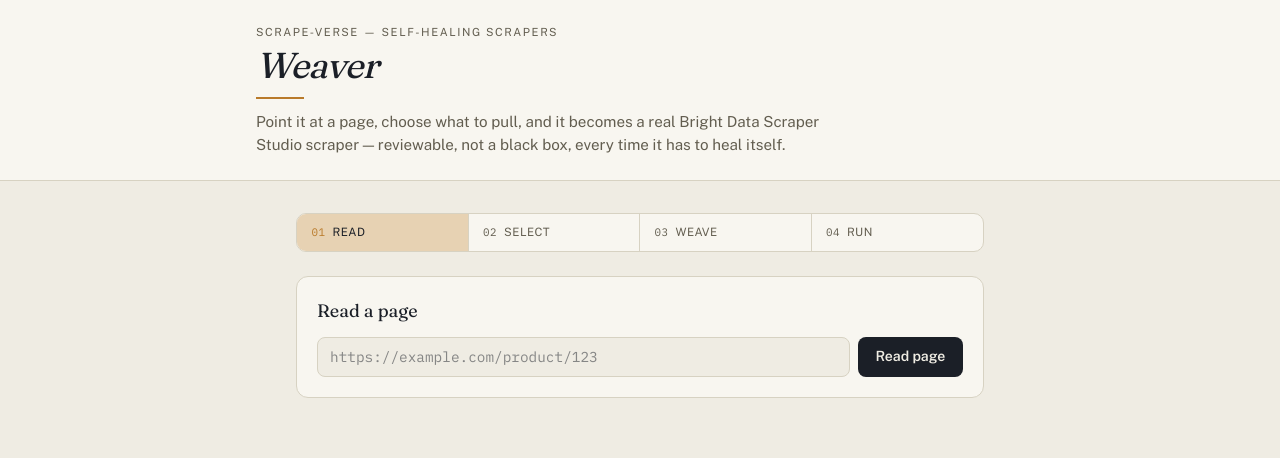
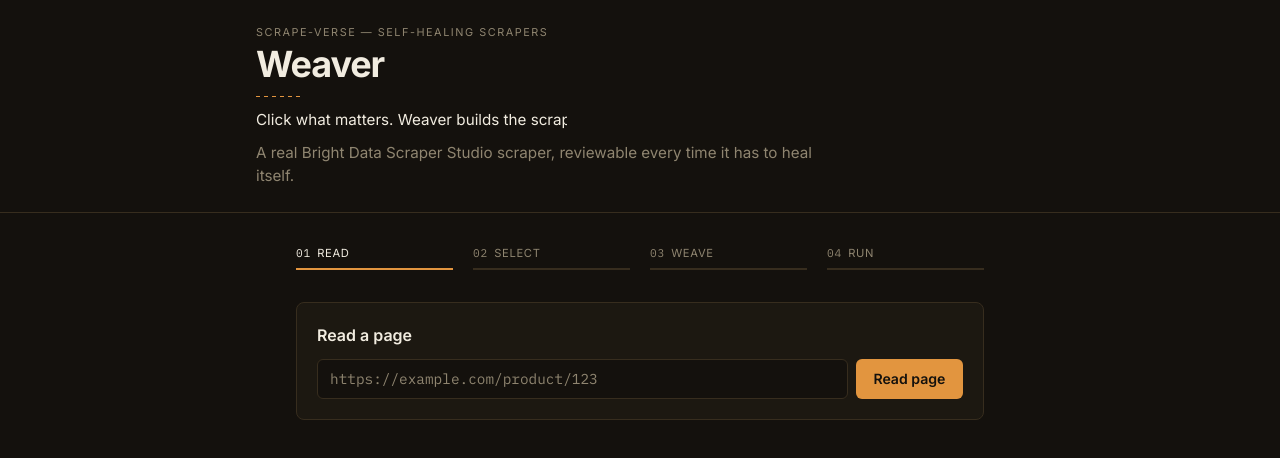
Before and after one commit to HarshSalunkhe2005/weaver, a Next.js app: page / in a window 1280 px wide. Shown: the top 458 px of the page. Built offline with nearby package versions, Linux system fonts and the light colour scheme.

Commit message:
Redesign v2: researched Linear/Raycast/Warp, single dark theme, one accent, Inter+Plex Mono, purposeful motion

```diff
--- a/context/project_state_and_workflows.md
+++ b/context/project_state_and_workflows.md
@@ -45,11 +45,13 @@ Weaver is a visual front-end for Bright Data Scraper Studio: the user pastes a U
   - `src/app/page.tsx` — replaces the default Next.js starter page with the actual product: URL input → clickable element list (click to select, inline text field to name each selection, e.g. "price") → "Create scraper" button that joins the labels into a plain-English description and calls `POST /api/scrapers` → shows the resulting Collector ID + Studio link → "Run scraper now" button to fetch and display live structured JSON.
   - **Live-tested, not just built:** `npm run build` passes clean (5 routes total now), dev server smoke test confirmed `/api/parse-page` returns real structured element data against `books.toscrape.com` (title, price, table fields, etc.), and the homepage renders with no console/server errors.
   - Not yet wired: the healing review screen (step 7–8) and activity log (step 9) don't have UI yet — `createResult`/`runResult` are only held in component state, not persisted anywhere.
-- **Real visual design system built** (2026-08-18) — replaced default Tailwind grey/Geist starter look with a considered identity, deliberately avoiding generic "AI-slop" defaults (purple/blue gradients, Inter, emoji markers, cream+terracotta):
-  - **Palette** (named tokens in `globals.css`, light + dark via `prefers-color-scheme`): `--ink` (deep blue-charcoal), `--paper` (warm woven-canvas grey, not the cliché cream), `--surface`/`--surface-2`, `--thread` (muted ochre — the one accent, used sparingly for selection/active states), `--mend` (teal — semantic success/healed, kept separate from the accent), `--fray` (muted brick — semantic error/broken).
-  - **Type**: Fraunces (soft-optical serif, `next/font/google`, variable + italic) for the wordmark and section headers only; Public Sans for all UI copy; IBM Plex Mono for collector IDs/URLs/JSON — all self-hosted via `next/font`, not a CSS `<link>` (this is a real app, not an Artifact).
-  - **Layout**: quiet masthead (small italic serif wordmark + one-line thesis + thin ochre rule, no gradient hero) above a genuine 4-stage stepper — Read → Select → Weave → Run — legitimate since the flow really is sequential, not decorative numbering. Selected picker rows get a left ochre stripe ("in the weave") instead of a generic checkbox.
-  - **Verified visually, not just by build passing**: took real screenshots (Playwright + the pre-installed Chromium) of the empty state in both light and dark `prefers-color-scheme`, and of the picker stage after actually loading a live page and selecting real fields — confirmed the stepper advances, selected-row styling renders correctly, and both themes hold contrast/legibility before considering this done.
+- **Visual design system, v1** (2026-08-18) — warm light "paper" ground + Fraunces serif wordmark + 3-accent system (thread/mend/fray). Screenshotted and looked clean, but the user correctly pushed back that it risked reading as its own generic "boutique AI-tool" cluster rather than something genuinely differentiated.
+- **Visual design system, v2 — researched, not guessed** (2026-08-18): before rebuilding, actually researched real design teardowns (via `WebSearch`, not screenshots — headless Chromium in this environment can't reach the open internet, confirmed by testing against a trivial site; only `WebFetch`/`WebSearch` work) of Linear, Raycast, and Warp — the closest comparison class (developer tools known for *not* looking AI-generated). Common pattern across all three: dark-mode-first canvas (warmly tinted, not stark black), exactly **one** accent color used sparingly (not competing hues), Inter as the workhorse face (avoiding it isn't actually what makes these distinctive — restraint and detail discipline is), a dedicated monospace face for code/data, hairline 1px borders, small radii, **no gradients, no heavy shadows**. Full source list and findings relayed to the user in-chat.
+  - **Palette pivoted to single dark theme** (deliberately no light variant — none of the three references offer one either): `--ink` (#14110d, warm near-black canvas), `--surface`/`--surface-2`, `--border` (hairline), `--thread` (#e2953f ochre — the one accent now, used only on the primary button, active stepper state, and selection stripe), `--mend`/`--fray` kept as small semantic-only signals (icons/text), not competing background blocks.
+  - **Type simplified to Inter (variable, `cv01`/`ss03` features) + IBM Plex Mono** — dropped Fraunces and Public Sans entirely; matches the Linear/Warp two-face pattern (one grotesk + one mono) instead of a three-face system.
+  - **Purposeful motion added**, both respecting `prefers-reduced-motion`: a one-shot typewriter reveal on the masthead tagline, and a "weaving progress" bar (moving dashed thread, not a generic spinner) shown during the real 60–70s `create`/`heal` wait — ties to the product's own metaphor and gives that wait something honest to look at.
+  - **Caught and fixed a real bug during verification, not after**: the typewriter's CSS animated to `width: 100%`, which resolves against the *containing block*, not the text's own length — long strings clipped mid-sentence. Fixed by measuring the text's actual `scrollWidth` in a small `Typewriter` component (`useLayoutEffect` + a CSS custom property) and animating to that pixel value instead. Also split the original long tagline into a short animated hook + a calmer static subtitle, since forcing a long, wrapping sentence onto one `white-space: nowrap` line for the reveal trick was the wrong shape regardless.
+  - **Verified visually at each step**, not just by build passing: screenshotted the empty state, confirmed the typewriter completes correctly (not mid-animation), and screenshotted a real in-flight `create` call showing the weaving-progress bar animating against actual Bright Data latency.
 
 ## What Is Remaining
 1. Pick the actual demo target site(s) — must be public data, and ideally something without an existing Bright Data pre-built scraper ("long tail" requirement). Not yet chosen. (Product itself stays general-purpose/any-URL regardless — this is only about what we demo/submit.)
@@ -65,7 +67,8 @@ Weaver is a visual front-end for Bright Data Scraper Studio: the user pastes a U
 - **Solo entry**, not a team.
 - **Core differentiator:** making the self-healing repair reviewable/explainable via UI (approve/reject a diff), rather than a black-box "it just works" toggle — chosen because it hits Suit-Up (UI) and Reliability/Self-Healing judging criteria simultaneously, and because the official kickoff guide's own "bonus" suggestion ("automate the whole heal loop") implies most entrants will stop at full automation without a review layer.
 - **Terminal/CLI-first build**, not dashboard-first — matches the grand-prize criterion on coding-agent integration and the official "keep the terminal as your UI" best practice.
-- **Visual identity**: warm ink/paper/ochre palette (see "What Is Done" for exact tokens), Fraunces + Public Sans + IBM Plex Mono — chosen specifically to avoid generic "AI-generated tool" aesthetics per explicit ask; carry this system forward for the heal/review UI and activity log rather than improvising new styles.
+- **Visual identity (v2, current)**: single dark theme, warm near-black canvas, one ochre accent (`--thread`), Inter + IBM Plex Mono — grounded in researched teardowns of Linear/Raycast/Warp rather than a generic "avoid AI-slop" checklist alone. Carry this system forward for the heal/review UI and activity log rather than improvising new styles.
+- **Hosting: Railway ruled out** — free trial expired. Render (persistent free-tier web service, same "no serverless timeout" property that made Railway the pick over Vercel) is the fallback; not yet set up.
 - Registration, Bright Data account signup, and starring the sponsor repo are already done (prerequisite steps, not project deliverables).
 
 ## Open Questions / Not Yet Decided
--- a/src/app/globals.css
+++ b/src/app/globals.css
@@ -1,38 +1,22 @@
 @import "tailwindcss";
 
-/* ---------- Design tokens ---------- */
+/*
+ * Deliberately single-theme (dark), matching what every researched reference
+ * (Linear, Raycast, Warp) actually ships on their own marketing surfaces —
+ * not a light/dark toggle. Background and every color below are painted
+ * explicitly so the page holds regardless of host theme.
+ */
 :root {
-  --ink: #1b1f27;
-  --paper: #efece3;
-  --surface: #f8f6f0;
-  --surface-2: #e5e1d5;
-  --border: #d7d2c2;
-  --text: #1b1f27;
-  --text-muted: #625d4f;
-  --thread: #b97a2a;
-  --thread-soft: #e7d2b3;
-  --mend: #3e8b72;
-  --mend-soft: #d9ebe4;
-  --fray: #a8452f;
-  --fray-soft: #f1dbd4;
-}
-
-@media (prefers-color-scheme: dark) {
-  :root {
-    --ink: #efece3;
-    --paper: #1b1f27;
-    --surface: #23272f;
-    --surface-2: #2c313b;
-    --border: #3a4049;
-    --text: #efece3;
-    --text-muted: #a29d8c;
-    --thread: #d99a4a;
-    --thread-soft: #4a3620;
-    --mend: #5fac91;
-    --mend-soft: #1f352e;
-    --fray: #d16a4f;
-    --fray-soft: #3a231d;
-  }
+  --ink: #14110d;
+  --surface: #1c1811;
+  --surface-2: #262016;
+  --border: #372d1e;
+  --text: #f1ece0;
+  --text-muted: #8f8570;
+  --thread: #e2953f;
+  --thread-dim: #3a2a15;
+  --mend: #4fae8f;
+  --fray: #c96a4a;
 }
 
 * {
@@ -40,18 +24,19 @@
 }
 
 html {
-  background: var(--paper);
+  background: var(--ink);
 }
 
 body {
-  background: var(--paper);
+  background: var(--ink);
   color: var(--text);
   font-family: var(--font-body), ui-sans-serif, system-ui, sans-serif;
+  font-feature-settings: "cv01", "ss03";
 }
 
 ::selection {
-  background: var(--thread-soft);
-  color: var(--ink);
+  background: var(--thread-dim);
+  color: var(--text);
 }
 
 :focus-visible {
@@ -68,92 +53,161 @@ body {
   }
 }
 
-/* ---------- Component classes ---------- */
-
-.font-display {
-  font-family: var(--font-display), Georgia, serif;
-}
+/* ---------- Type ---------- */
 
 .font-mono {
   font-family: var(--font-mono), ui-monospace, monospace;
   font-variant-numeric: tabular-nums;
 }
 
+.wordmark {
+  font-weight: 650;
+  letter-spacing: -0.03em;
+}
+
+.text-muted {
+  color: var(--text-muted);
+}
+
+.text-mend {
+  color: var(--mend);
+}
+
+.text-fray {
+  color: var(--fray);
+}
+
+/* ---------- Masthead ---------- */
+
 .masthead {
   border-bottom: 1px solid var(--border);
-  background: var(--surface);
 }
 
 .masthead-rule {
-  height: 2px;
-  background: linear-gradient(
+  height: 1px;
+  width: 3rem;
+  background-image: linear-gradient(
     to right,
-    var(--thread) 0%,
-    var(--thread) 48px,
-    transparent 48px
+    var(--thread) 0,
+    var(--thread) 4px,
+    transparent 4px,
+    transparent 8px
   );
+  background-size: 8px 1px;
 }
+
+/* One-shot typewriter reveal for the tagline. The target width is the
+   text's own measured pixel width (set as --tw-final-width by the
+   Typewriter component after mount) — animating to 100% would instead
+   race to the *container's* width and clip long strings mid-sentence.
+   Runs once, never loops. Falls back to fully-visible text under
+   reduced-motion. */
+.typewriter {
+  display: inline-block;
+  overflow: hidden;
+  white-space: nowrap;
+  border-right: 1px solid var(--thread);
+  width: 0;
+}
+
+.typewriter[data-measured="true"] {
+  animation: typewriter-reveal 1.4s steps(60, end) 1 forwards,
+    typewriter-caret 800ms steps(1) 7;
+}
+
+@keyframes typewriter-reveal {
+  from {
+    width: 0;
+  }
+  to {
+    width: var(--tw-final-width, 100%);
+  }
+}
+
+@keyframes typewriter-caret {
+  50% {
+    border-color: transparent;
+  }
+}
+
+@media (prefers-reduced-motion: reduce) {
+  .typewriter {
+    animation: none;
+    border-right: none;
+    width: auto;
+  }
+}
+
+/* ---------- Stepper ---------- */
 
 .stepper {
   display: grid;
   grid-template-columns: repeat(4, minmax(0, 1fr));
-  gap: 0;
-  border: 1px solid var(--border);
-  border-radius: 10px;
-  overflow: hidden;
-  background: var(--surface);
+  gap: 1.25rem;
 }
 
 .stepper-cell {
-  padding: 0.6rem 0.9rem;
-  border-right: 1px solid var(--border);
-  font-size: 0.72rem;
-  letter-spacing: 0.04em;
+  display: flex;
+  flex-direction: column;
+  gap: 0.4rem;
+}
+
+.stepper-rule {
+  height: 2px;
+  background: var(--border);
+}
+
+.stepper-cell[data-active="true"] .stepper-rule {
+  background: var(--thread);
+}
+
+.stepper-cell[data-done="true"] .stepper-rule {
+  background: var(--mend);
+}
+
+.stepper-label {
+  font-size: 0.7rem;
+  letter-spacing: 0.06em;
   text-transform: uppercase;
   color: var(--text-muted);
   display: flex;
   align-items: center;
-  gap: 0.45rem;
+  gap: 0.4rem;
 }
 
-.stepper-cell:last-child {
-  border-right: none;
+.stepper-cell[data-active="true"] .stepper-label {
+  color: var(--text);
+}
+
+.stepper-cell[data-done="true"] .stepper-label {
+  color: var(--mend);
 }
 
 .stepper-index {
   font-family: var(--font-mono), monospace;
-  font-size: 0.68rem;
-  color: var(--text-muted);
 }
 
-.stepper-cell[data-active="true"] {
-  color: var(--text);
-  background: var(--thread-soft);
-}
-
-.stepper-cell[data-active="true"] .stepper-index {
-  color: var(--thread);
-}
-
-.stepper-cell[data-done="true"] {
-  color: var(--mend);
-}
+/* ---------- Workbench ---------- */
 
 .workbench-card {
   border: 1px solid var(--border);
-  border-radius: 12px;
+  border-radius: 8px;
   background: var(--surface);
   padding: 1.25rem;
 }
 
 .field-input {
   border: 1px solid var(--border);
-  border-radius: 8px;
-  background: var(--paper);
+  border-radius: 6px;
+  background: var(--ink);
   color: var(--text);
   padding: 0.55rem 0.75rem;
   font-size: 0.9rem;
   transition: border-color 120ms ease;
+}
+
+.field-input::placeholder {
+  color: var(--text-muted);
 }
 
 .field-input:focus {
@@ -161,9 +215,9 @@ body {
 }
 
 .btn-primary {
-  border-radius: 8px;
-  background: var(--ink);
-  color: var(--paper);
+  border-radius: 6px;
+  background: var(--thread);
+  color: var(--ink);
   font-weight: 600;
   font-size: 0.88rem;
   padding: 0.6rem 1.1rem;
@@ -171,31 +225,31 @@ body {
 }
 
 .btn-primary:hover:not(:disabled) {
-  opacity: 0.85;
+  opacity: 0.88;
 }
 
 .btn-primary:disabled {
-  opacity: 0.45;
+  opacity: 0.4;
   cursor: not-allowed;
 }
 
 .btn-secondary {
-  border-radius: 8px;
+  border-radius: 6px;
   border: 1px solid var(--border);
-  background: var(--surface);
+  background: transparent;
   color: var(--text);
   font-weight: 600;
   font-size: 0.82rem;
   padding: 0.5rem 0.9rem;
-  transition: background 120ms ease;
+  transition: border-color 120ms ease;
 }
 
 .btn-secondary:hover:not(:disabled) {
-  background: var(--surface-2);
+  border-color: var(--thread);
 }
 
 .btn-secondary:disabled {
-  opacity: 0.45;
+  opacity: 0.4;
   cursor: not-allowed;
 }
 
@@ -205,7 +259,7 @@ body {
   gap: 0.75rem;
   padding: 0.55rem 0.85rem;
   cursor: pointer;
-  border-left: 3px solid transparent;
+  border-left: 2px solid transparent;
   border-bottom: 1px solid var(--border);
   transition: background 100ms ease, border-color 100ms ease;
 }
@@ -219,7 +273,7 @@ body {
 }
 
 .element-row[data-selected="true"] {
-  background: var(--thread-soft);
+  background: var(--thread-dim);
   border-left-color: var(--thread);
 }
 
@@ -235,37 +289,70 @@ body {
   padding: 0.15rem 0.4rem;
 }
 
+/* ---------- Weaving progress (shown while create/heal is polling) ----------
+   A moving dashed thread rather than a generic spinner — ties to the
+   product's actual metaphor and gives the ~60-70s wait something honest
+   to look at instead of a static "please wait". */
+.weaving-progress {
+  height: 2px;
+  width: 100%;
+  border-radius: 2px;
+  overflow: hidden;
+  background: var(--border);
+  position: relative;
+}
+
+.weaving-progress::after {
+  content: "";
+  position: absolute;
+  inset: 0;
+  background-image: repeating-linear-gradient(
+    90deg,
+    var(--thread) 0,
+    var(--thread) 10px,
+    transparent 10px,
+    transparent 20px
+  );
+  background-size: 40px 2px;
+  animation: weaving-slide 900ms linear infinite;
+}
+
+@keyframes weaving-slide {
+  from {
+    background-position: 0 0;
+  }
+  to {
+    background-position: 40px 0;
+  }
+}
+
+@media (prefers-reduced-motion: reduce) {
+  .weaving-progress::after {
+    animation: none;
+  }
+}
+
+/* ---------- Result panels ---------- */
+
 .result-panel {
-  border-radius: 12px;
-  border: 1px solid var(--mend);
-  background: var(--mend-soft);
+  border-radius: 8px;
+  border: 1px solid var(--border);
+  border-top: 2px solid var(--mend);
+  background: var(--surface);
   padding: 1.1rem 1.25rem;
 }
 
 .result-panel-error {
-  border-color: var(--fray);
-  background: var(--fray-soft);
+  border-top-color: var(--fray);
 }
 
 .json-block {
-  border-radius: 8px;
+  border-radius: 6px;
   background: var(--ink);
-  color: var(--paper);
+  border: 1px solid var(--border);
   padding: 0.9rem 1rem;
   font-size: 0.78rem;
   line-height: 1.5;
   max-height: 20rem;
   overflow: auto;
 }
-
-.text-muted {
-  color: var(--text-muted);
-}
-
-.text-mend {
-  color: var(--mend);
-}
-
-.text-fray {
-  color: var(--fray);
-}
--- a/src/app/layout.tsx
+++ b/src/app/layout.tsx
@@ -1,19 +1,11 @@
 import type { Metadata } from "next";
-import { Fraunces, Public_Sans, IBM_Plex_Mono } from "next/font/google";
+import { Inter, IBM_Plex_Mono } from "next/font/google";
 import "./globals.css";
 
-const fraunces = Fraunces({
-  variable: "--font-display",
+const inter = Inter({
+  variable: "--font-body",
   subsets: ["latin"],
   weight: "variable",
-  style: ["normal", "italic"],
-  axes: ["opsz", "SOFT"],
-});
-
-const publicSans = Public_Sans({
-  variable: "--font-body",
-  subsets: ["latin"],
-  weight: ["400", "500", "600", "700"],
 });
 
 const plexMono = IBM_Plex_Mono({
@@ -30,10 +22,7 @@ export const metadata: Metadata = {
 
 export default function RootLayout({ children }: LayoutProps<"/">) {
   return (
-    <html
-      lang="en"
-      className={`${fraunces.variable} ${publicSans.variable} ${plexMono.variable} h-full`}
-    >
+    <html lang="en" className={`${inter.variable} ${plexMono.variable} h-full`}>
       <body className="min-h-full flex flex-col">{children}</body>
     </html>
   );
--- a/src/app/page.tsx
+++ b/src/app/page.tsx
@@ -1,6 +1,31 @@
 "use client";
 
-import { useState } from "react";
+import { useLayoutEffect, useRef, useState } from "react";
+
+/**
+ * Reveals `text` with a one-shot typewriter animation. Measures the text's
+ * own natural pixel width after mount (via scrollWidth, which reports full
+ * un-clipped content size even while overflow:hidden + width:0 are applied)
+ * and animates to exactly that width — animating to a CSS `100%` instead
+ * would race to the *container's* width and clip long strings mid-sentence.
+ */
+function Typewriter({ text, className }: { text: string; className?: string }) {
+  const ref = useRef<HTMLParagraphElement>(null);
+  const [measured, setMeasured] = useState(false);
+
+  useLayoutEffect(() => {
+    const el = ref.current;
+    if (!el) return;
+    el.style.setProperty("--tw-final-width", `${el.scrollWidth}px`);
+    setMeasured(true);
+  }, [text]);
+
+  return (
+    <p ref={ref} className={`typewriter ${className ?? ""}`} data-measured={measured}>
+      {text}
+    </p>
+  );
+}
 
 interface PageElement {
   id: string;
@@ -27,6 +52,10 @@ const STAGES: { key: Stage; label: string }[] = [
   { key: "weave", label: "Weave" },
   { key: "run", label: "Run" },
 ];
+
+const TAGLINE = "Click what matters. Weaver builds the scraper.";
+const SUBTITLE =
+  "A real Bright Data Scraper Studio scraper, reviewable every time it has to heal itself.";
 
 export default function Home() {
   const [url, setUrl] = useState("");
@@ -144,23 +173,18 @@ export default function Home() {
     <div className="flex min-h-full flex-col">
       <header className="masthead px-6 py-6 sm:px-10">
         <div className="mx-auto max-w-3xl">
-          <p className="text-[0.7rem] tracking-[0.14em] uppercase text-muted">
+          <p className="text-[0.68rem] tracking-[0.14em] uppercase text-muted">
             Scrape-Verse — self-healing scrapers
           </p>
-          <h1 className="font-display mt-1 text-3xl italic tracking-tight sm:text-4xl">
-            Weaver
-          </h1>
+          <h1 className="wordmark mt-1 text-3xl sm:text-4xl">Weaver</h1>
           <div className="masthead-rule mt-3 mb-3" />
-          <p className="max-w-xl text-[0.95rem] text-muted">
-            Point it at a page, choose what to pull, and it becomes a real
-            Bright Data Scraper Studio scraper — reviewable, not a black box,
-            every time it has to heal itself.
-          </p>
+          <Typewriter text={TAGLINE} className="text-[0.95rem]" />
+          <p className="text-muted mt-1 max-w-xl text-[0.95rem]">{SUBTITLE}</p>
         </div>
       </header>
 
-      <main className="mx-auto w-full max-w-3xl flex-1 px-6 py-8 sm:px-10 space-y-6">
-        <div className="stepper" aria-label="Progress">
+      <main className="mx-auto w-full max-w-3xl flex-1 px-6 py-8 sm:px-10 space-y-8">
+        <nav className="stepper" aria-label="Progress">
           {STAGES.map((s, i) => (
             <div
               key={s.key}
@@ -168,15 +192,18 @@ export default function Home() {
               data-active={i === stageIndex}
               data-done={i < stageIndex}
             >
-              <span className="stepper-index">0{i + 1}</span>
-              <span>{s.label}</span>
+              <span className="stepper-label">
+                <span className="stepper-index">0{i + 1}</span>
+                {s.label}
+              </span>
+              <span className="stepper-rule" />
             </div>
           ))}
-        </div>
+        </nav>
 
         {/* Stage: Read */}
         <section className="workbench-card space-y-3">
-          <h2 className="font-display text-lg">Read a page</h2>
+          <h2 className="text-base font-semibold">Read a page</h2>
           <form onSubmit={handleLoadPage} className="flex gap-2">
             <input
               type="url"
@@ -197,7 +224,7 @@ export default function Home() {
         {parsed && (
           <section className="workbench-card space-y-3">
             <div className="flex items-baseline justify-between gap-3">
-              <h2 className="font-display text-lg">Choose what to extract</h2>
+              <h2 className="text-base font-semibold">Choose what to extract</h2>
               <span className="text-muted truncate text-xs">{parsed.title}</span>
             </div>
             <p className="text-muted text-sm">
@@ -244,15 +271,18 @@ export default function Home() {
                 disabled={selections.size === 0 || creating}
                 className="btn-primary"
               >
-                {creating ? "Weaving the scraper…" : "Create scraper"}
+                {creating ? "Weaving…" : "Create scraper"}
               </button>
             </div>
             {createError && <p className="text-fray text-sm">{createError}</p>}
             {creating && (
-              <p className="text-muted text-xs">
-                Bright Data is generating and previewing the scraper — this
-                usually takes under a minute.
-              </p>
+              <div className="space-y-1.5">
+                <div className="weaving-progress" />
+                <p className="text-muted text-xs">
+                  Bright Data is generating and previewing the scraper —
+                  usually under a minute.
+                </p>
+              </div>
             )}
           </section>
         )}
@@ -260,7 +290,7 @@ export default function Home() {
         {/* Stage: Run */}
         {createResult && (
           <section className="result-panel space-y-3">
-            <h2 className="font-display text-lg">Scraper is live</h2>
+            <h2 className="text-mend text-base font-semibold">Scraper is live</h2>
             <dl className="grid grid-cols-[auto_1fr] gap-x-4 gap-y-1 text-sm">
               <dt className="text-muted">Collector</dt>
               <dd className="font-mono">{createResult.collector_id}</dd>
```
